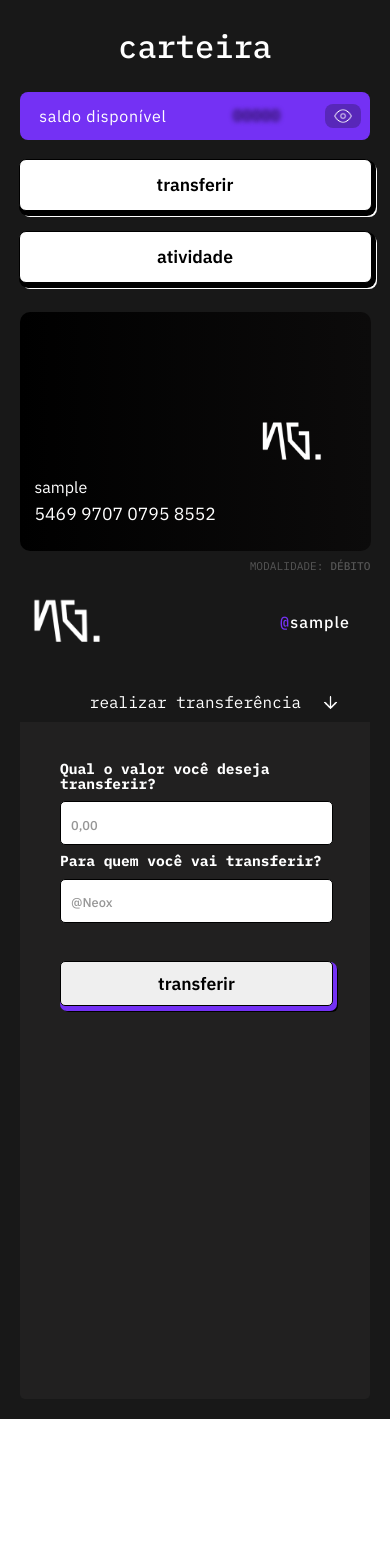
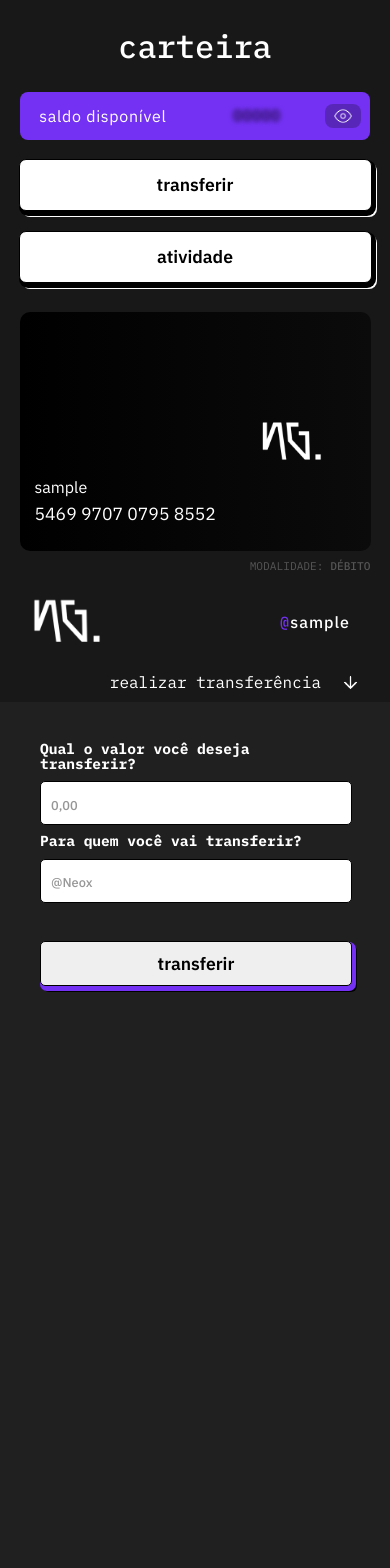
Before and after one commit to devvagnerBR/ng-cash-frontend, a React (Create React App) app in the folder ng-cash-front-end/: page /conta/transferencia in a window 390 px wide. Shown: the top 1568 px of the page. Before the commit the page ends 1419 px from the top, so only its background shows below. Built offline with nearby package versions, Linux system fonts and the light colour scheme; sample sign-in values are in the browser's storage.

Commit message:
responsividade do teclado

```diff
--- a/ng-cash-front-end/src/styles/media.scss
+++ b/ng-cash-front-end/src/styles/media.scss
@@ -235,26 +235,25 @@
 	// TRANSACTIONS
 
 	.container-transactions {
-		height: 85vh;
+		min-height: 120vh;
+		margin: 0px;
 		//background: tomato;
 	}
 	.form-container-transaction {
-		display: flex;
-		align-items: stretch;
-		justify-content: start;
-		flex-direction: column;
-		//background: red;
-		width: 90vw;
-		height: 80vh;
+
+		background: $light-grey;
+
+		height: fit-content;
 	}
 
 	.form-container {
-		display: flex;
-		flex-direction: column;
+
+
 		//background: green;
-		width: 10vw;
+		height: 35%;
+		width: max-content;
 		max-width: 10vw;
-		min-width: 70vw;
+		min-width: 80vw;
 	}
 
 	.banner-transaction {
@@ -264,5 +263,6 @@
 	.confirm-transaction {
 		//background: orange;
 		padding-top: 20px;
+		height: 100%;
 	}
 }
```
